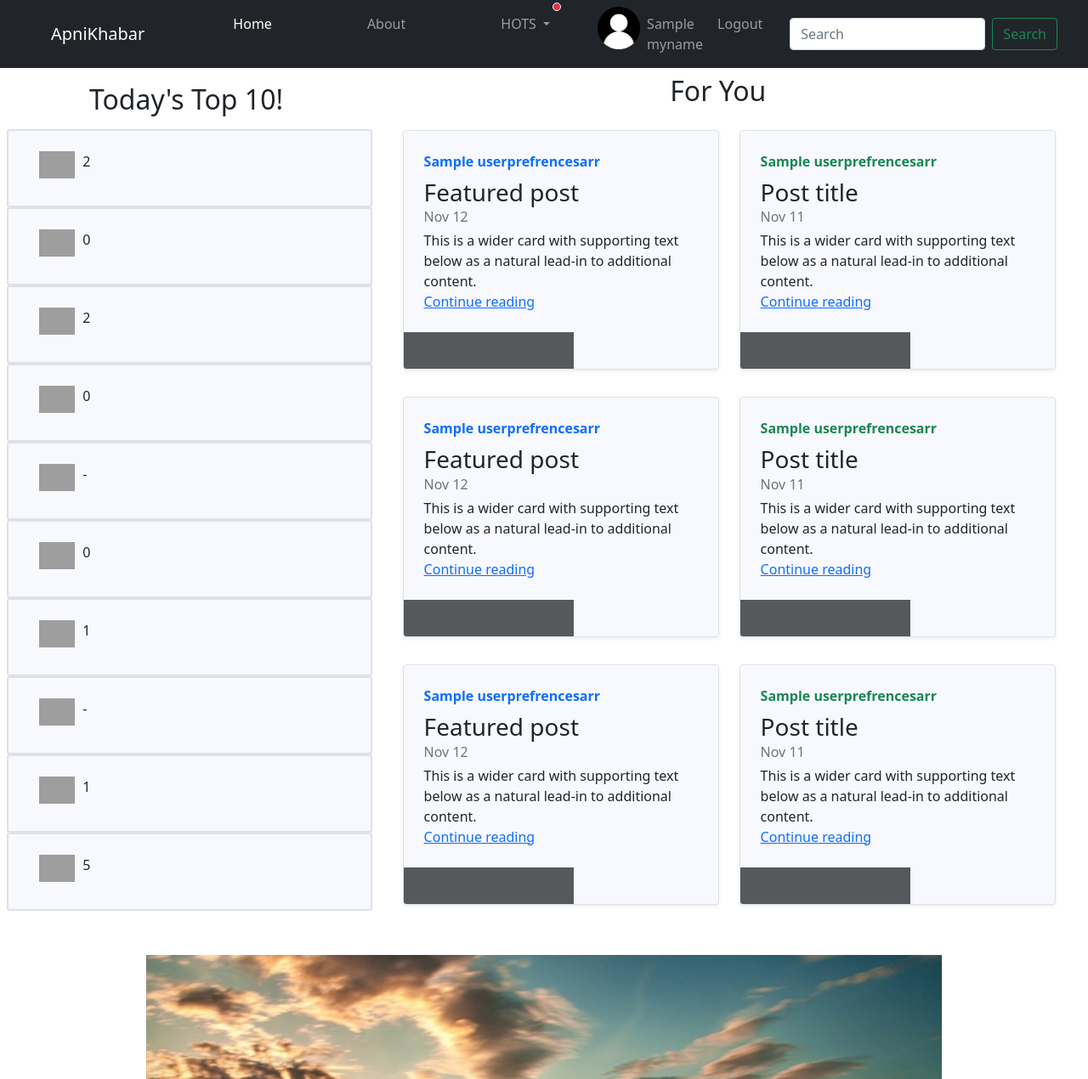
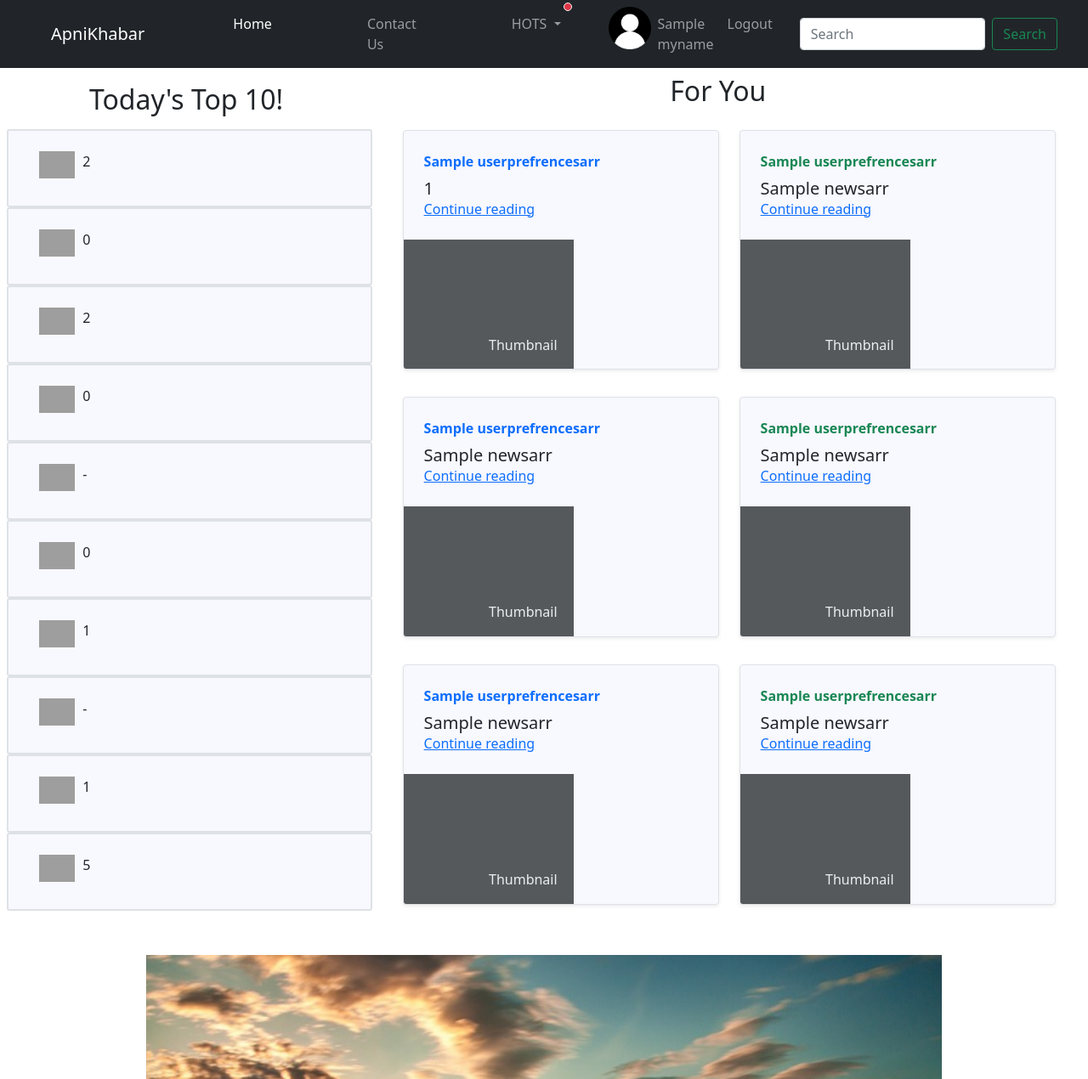
Before and after one commit to amanmehra262001/ApniKhabar, a Flask app: template templates/index.html in a window 1280 px wide. Shown: the top 1270 px of the page at 85% size. Run offline with Flask 2, Linux system fonts and the light colour scheme; the template is opened without the code that fills it: most values are stand-ins (such as "Sample title", 1, 10 or a date in 2020); some libraries are stand-ins or nearby versions; grey boxes are pictures that could not be loaded.

Commit message:
Changed about page to contact page and added query form to that page

```diff
--- a/app.py
+++ b/app.py
@@ -1,4 +1,5 @@
-from flask import Flask, redirect, render_template, request, session
+from webbrowser import get
+from flask import Flask, redirect, render_template, request, session, url_for
 from flask_sqlalchemy import SQLAlchemy
 from datetime import datetime
 from decouple import config
@@ -32,6 +33,13 @@ class User(db.Model):
         return f"{self.uname}-{self.mail}"
 
 
+# class Query(db.Model):
+#     queryfname = db.Column(db.String(20), nullable=False)
+#     querylname = db.Column(db.String(20), nullable=False)
+#     querymail = db.Column(db.String(50), nullable=False, primary_key=True)
+#     querydesc = db.Column(db.String(500), nullable=False)
+
+
 api_key = config('API_KEY')
 generalprefrences = ['world', 'design', 'stocks',
                      'entertainment', 'arts', 'technology', 'culture', 'photography', 'politics', 'celebrity']
@@ -55,6 +63,29 @@ def getimage(topicsarr, imgsrcarr):
     return imgsrcarr
 
 
+def getnews(topicsarr):
+    finalnewsarr = ['0', '1']
+    newsarr = []
+    imgsrcarr = []
+    for topic in topicsarr:
+        unsplash_image = f"https://api.unsplash.com/search/photos/?query={topic}&per_page=1&client_id={unsplash_api_key}"
+        response = urlopen(unsplash_image)
+        data_json = json.loads(response.read())
+        imgsrcarr.append(data_json['results'][0]['urls']['raw'])
+        all_articles = newsapi.get_everything(q=topic,
+                                              sources='bbc-news,the-verge',
+                                              domains='bbc.co.uk,techcrunch.com',
+                                              from_param='2022-01-08',
+                                              to='2022-02-05',
+                                              language='en',
+                                              sort_by='relevancy',
+                                              page=2)
+        newsarr.append(all_articles['articles'][0]['title'])
+    finalnewsarr[0] = newsarr
+    finalnewsarr[1] = imgsrcarr
+    return finalnewsarr
+
+
 @app.route("/")
 def index():
     # print(all_articles)
@@ -76,6 +107,7 @@ def index():
     # print(todayTopTenarr)
     todayTopTenimgsrc = getimage(generalprefrences, todayTopTenimgsrc)
     print(todayTopTenimgsrc)
+    newsarr = getnews(generalprefrences)
     try:
         myname = session.get('myname', None)
     except:
@@ -85,16 +117,17 @@ def index():
         # print(user.userprefrencesstr)
         userprefrencesarr = user.userprefrencesstr.split()
         # print(userprefrencesarr)
-        return render_template('index.html', myname=myname, generalprefrences=generalprefrences, todayTopTenarr=todayTopTenarr, userprefrencesarr=userprefrencesarr, unsplash_api_key=unsplash_api_key, todayTopTenimgsrc=todayTopTenimgsrc)
-    return render_template('index.html', generalprefrences=generalprefrences, todayTopTenarr=todayTopTenarr, unsplash_api_key=unsplash_api_key, todayTopTenimgsrc=todayTopTenimgsrc)
+        newsarr = getnews(userprefrencesarr)
+        return render_template('index.html', myname=myname, generalprefrences=generalprefrences, todayTopTenarr=todayTopTenarr, userprefrencesarr=userprefrencesarr, unsplash_api_key=unsplash_api_key, todayTopTenimgsrc=todayTopTenimgsrc, newsarr=newsarr)
+    return render_template('index.html', generalprefrences=generalprefrences, todayTopTenarr=todayTopTenarr, unsplash_api_key=unsplash_api_key, todayTopTenimgsrc=todayTopTenimgsrc, newsarr=newsarr)
 
 
-@ app.route("/about")
-def about():
+@ app.route("/contact")
+def contact():
     myname = session.get('myname', None)
     if myname:
-        return render_template('about.html', myname=myname)
-    return render_template('about.html')
+        return render_template('contact.html', myname=myname)
+    return render_template('contact.html')
 
 
 @ app.route("/signin")
@@ -122,17 +155,14 @@ def checksignin():
             uname = (request.form['uname'])
             mail = (request.form['mail'])
             paswrd = (request.form['paswrd'])
-
-            # occupied = "userregistered"
-            return redirect('/pref')
+            print(uname)
+            if uname == "":
+                if paswrd == "":
+                    occupied = "emptysubmit"
+            else:
+                return redirect(url_for('pref'))
 
     return render_template('signin.html', occupied=occupied, user=user)
-
-
-@ app.route("/logout", methods=['GET', 'POST'])
-def logout():
-    session.clear()
-    return redirect('/')
 
 
 @ app.route("/pref", methods=['GET', 'POST'])
@@ -161,8 +191,14 @@ def pref():
         db.session.add(user)
         db.session.commit()
         # print(userprefrencesstr)
-        return redirect('/signin')
+        return redirect(url_for('signin'))
     return render_template('pref.html')
+
+
+@ app.route("/logout", methods=['GET', 'POST'])
+def logout():
+    session.clear()
+    return redirect('/')
 
 
 # business movies shopping crypto inovations
--- a/templates/about.html
+++ /dev/null
@@ -1 +0,0 @@
-{% extends "basic.html" %} {% block title %} About {%endblock%} {% block body %} {{myname}} {%endblock%}
--- a/templates/basic.html
+++ b/templates/basic.html
@@ -26,7 +26,7 @@
                             <a class="nav-link  active" aria-current="page" href="/">Home</a>
                         </li>
                         <li class="nav-item mx-5">
-                            <a class="nav-link" href="/about">About</a>
+                            <a class="nav-link" href="/contact">Contact Us</a>
                         </li>
                         <li style="margin-right: 2vw;" class="nav-item dropdown mx-5">
                             <a class="nav-link dropdown-toggle" href="#" id="navbarDropdown" role="button" data-bs-toggle="dropdown" aria-expanded="false">
--- a/templates/index.html
+++ b/templates/index.html
@@ -34,13 +34,11 @@
                     <div class="row g-0 border rounded overflow-hidden flex-md-row mb-4 shadow-sm h-md-250 position-relative " style=" background-color: ghostwhite;height: 31vh; ">
                         <div class="col p-4 d-flex flex-column position-static ">
                             <strong class="d-inline-block mb-2 text-primary ">{{userprefrencesarr[i]}}</strong>
-                            <h3 class="mb-0 ">Featured post</h3>
-                            <div class="mb-1 text-muted ">Nov 12</div>
-                            <p class="card-text mb-auto ">This is a wider card with supporting text below as a natural lead-in to additional content.</p>
+                            <h5 class="mb-0 ">{{newsarr[0][i]}}</h5>
                             <a href="# " class="stretched-link ">Continue reading</a>
                         </div>
                         <div class="col-auto d-none d-lg-block ">
-                            <svg class="bd-placeholder-img " width="200 " height="250 " xmlns="http://www.w3.org/2000/svg " role="img " aria-label="Placeholder: Thumbnail " preserveAspectRatio="xMidYMid slice " focusable="false
+                            <svg class="bd-placeholder-img " width="200 " height="250 " xmlns={{newsarr[1][i]}} role="img " aria-label="Placeholder: Thumbnail " preserveAspectRatio="xMidYMid slice " focusable="false
                     "><title>Placeholder</title><rect width="100% " height="100% " fill="#55595c "></rect><text x="50% " y="50% " fill="#eceeef " dy=".3em ">Thumbnail</text></svg>
 
                         </div>
@@ -51,13 +49,11 @@
                     <div class="row g-0 border rounded overflow-hidden flex-md-row mb-4 shadow-sm h-md-250 position-relative " style=" background-color: ghostwhite;height: 31vh; ">
                         <div class="col p-4 d-flex flex-column position-static ">
                             <strong class="d-inline-block mb-2 text-primary ">{{generalprefrences[i]}}</strong>
-                            <h3 class="mb-0 ">Featured post</h3>
-                            <div class="mb-1 text-muted ">Nov 12</div>
-                            <p class="card-text mb-auto ">This is a wider card with supporting text below as a natural lead-in to additional content.</p>
+                            <h5 class="mb-0 ">{{newsarr[0][i]}}</h5>
                             <a href="# " class="stretched-link ">Continue reading</a>
                         </div>
                         <div class="col-auto d-none d-lg-block ">
-                            <svg class="bd-placeholder-img " width="200 " height="250 " xmlns="http://www.w3.org/2000/svg " role="img " aria-label="Placeholder: Thumbnail " preserveAspectRatio="xMidYMid slice " focusable="false
+                            <svg class="bd-placeholder-img " width="200 " height="250 " xmlns={{newsarr[1][i]}} role="img " aria-label="Placeholder: Thumbnail " preserveAspectRatio="xMidYMid slice " focusable="false
                     "><title>Placeholder</title><rect width="100% " height="100% " fill="#55595c "></rect><text x="50% " y="50% " fill="#eceeef " dy=".3em ">Thumbnail</text></svg>
 
                         </div>
@@ -67,13 +63,11 @@
                     <div class="row g-0 border rounded overflow-hidden flex-md-row mb-4 shadow-sm h-md-250 position-relative " style=" background-color: ghostwhite; height: 31vh; ">
                         <div class="col p-4 d-flex flex-column position-static ">
                             <strong class="d-inline-block mb-2 text-success ">{{userprefrencesarr[i+1]}}</strong>
-                            <h3 class="mb-0 ">Post title</h3>
-                            <div class="mb-1 text-muted ">Nov 11</div>
-                            <p class="mb-auto ">This is a wider card with supporting text below as a natural lead-in to additional content.</p>
+                            <h5 class="mb-0 ">{{newsarr[0][i+1]}}</h5>
                             <a href="# " class="stretched-link ">Continue reading</a>
                         </div>
                         <div class="col-auto d-none d-lg-block ">
-                            <svg class="bd-placeholder-img " width="200 " height="250 " xmlns="http://www.w3.org/2000/svg " role="img " aria-label="Placeholder: Thumbnail " preserveAspectRatio="xMidYMid slice " focusable="false
+                            <svg class="bd-placeholder-img " width="200 " height="250 " xmlns={{newsarr[1][i+1]}} role="img " aria-label="Placeholder: Thumbnail " preserveAspectRatio="xMidYMid slice " focusable="false
                     "><title>Placeholder</title><rect width="100% " height="100% " fill="#55595c "></rect><text x="50% " y="50% " fill="#eceeef " dy=".3em ">Thumbnail</text></svg>
 
                         </div>
@@ -84,13 +78,11 @@
                     <div class="row g-0 border rounded overflow-hidden flex-md-row mb-4 shadow-sm h-md-250 position-relative " style=" background-color: ghostwhite;height: 31vh; ">
                         <div class="col p-4 d-flex flex-column position-static ">
                             <strong class="d-inline-block mb-2 text-primary ">{{generalprefrences[i+1]}}</strong>
-                            <h3 class="mb-0 ">Featured post</h3>
-                            <div class="mb-1 text-muted ">Nov 12</div>
-                            <p class="card-text mb-auto ">This is a wider card with supporting text below as a natural lead-in to additional content.</p>
+                            <h5 class="mb-0 ">{{newsarr[0][i+1]}}</h5>
                             <a href="# " class="stretched-link ">Continue reading</a>
                         </div>
                         <div class="col-auto d-none d-lg-block ">
-                            <svg class="bd-placeholder-img " width="200 " height="250 " xmlns="http://www.w3.org/2000/svg " role="img " aria-label="Placeholder: Thumbnail " preserveAspectRatio="xMidYMid slice " focusable="false
+                            <svg class="bd-placeholder-img " width="200 " height="250 " xmlns={{newsarr[1][i+1]}} role="img " aria-label="Placeholder: Thumbnail " preserveAspectRatio="xMidYMid slice " focusable="false
                     "><title>Placeholder</title><rect width="100% " height="100% " fill="#55595c "></rect><text x="50% " y="50% " fill="#eceeef " dy=".3em ">Thumbnail</text></svg>
 
                         </div>
@@ -111,13 +103,11 @@
                     <div class="row g-0 border rounded overflow-hidden flex-md-row mb-4 shadow-sm h-md-250 position-relative " style=" background-color: ghostwhite;height: 31vh; ">
                         <div class="col p-4 d-flex flex-column position-static ">
                             <strong class="d-inline-block mb-2 text-primary ">{{generalprefrences[i]}}</strong>
-                            <h3 class="mb-0 ">Featured post</h3>
-                            <div class="mb-1 text-muted ">Nov 12</div>
-                            <p class="card-text mb-auto ">This is a wider card with supporting text below as a natural lead-in to additional content.</p>
+                            <h5 class="mb-0 ">{{newsarr[0][i]}}</h5>
                             <a href="# " class="stretched-link ">Continue reading</a>
                         </div>
                         <div class="col-auto d-none d-lg-block ">
-                            <svg class="bd-placeholder-img " width="200 " height="250 " xmlns="http://www.w3.org/2000/svg " role="img " aria-label="Placeholder: Thumbnail " preserveAspectRatio="xMidYMid slice " focusable="false
+                            <svg class="bd-placeholder-img " width="200 " height="250 " xmlns={{newsarr[1][i]}} role="img " aria-label="Placeholder: Thumbnail " preserveAspectRatio="xMidYMid slice " focusable="false
                     "><title>Placeholder</title><rect width="100% " height="100% " fill="#55595c "></rect><text x="50% " y="50% " fill="#eceeef " dy=".3em ">Thumbnail</text></svg>
 
                         </div>
@@ -128,13 +118,11 @@
                     <div class="row g-0 border rounded overflow-hidden flex-md-row mb-4 shadow-sm h-md-250 position-relative " style=" background-color: ghostwhite; height: 31vh; ">
                         <div class="col p-4 d-flex flex-column position-static ">
                             <strong class="d-inline-block mb-2 text-success ">{{generalprefrences[i+1]}}</strong>
-                            <h3 class="mb-0 ">Post title</h3>
-                            <div class="mb-1 text-muted ">Nov 11</div>
-                            <p class="mb-auto ">This is a wider card with supporting text below as a natural lead-in to additional content.</p>
+                            <h5 class="mb-0 ">{{newsarr[0][i+1]}}</h5>
                             <a href="# " class="stretched-link ">Continue reading</a>
                         </div>
                         <div class="col-auto d-none d-lg-block ">
-                            <svg class="bd-placeholder-img " width="200 " height="250 " xmlns="http://www.w3.org/2000/svg " role="img " aria-label="Placeholder: Thumbnail " preserveAspectRatio="xMidYMid slice " focusable="false
+                            <svg class="bd-placeholder-img " width="200 " height="250 " xmlns={{newsarr[1][i+1]}} role="img " aria-label="Placeholder: Thumbnail " preserveAspectRatio="xMidYMid slice " focusable="false
                     "><title>Placeholder</title><rect width="100% " height="100% " fill="#55595c "></rect><text x="50% " y="50% " fill="#eceeef " dy=".3em ">Thumbnail</text></svg>
 
                         </div>
--- a/templates/pref.html
+++ b/templates/pref.html
@@ -1,4 +1,5 @@
 <!doctype html>
+
 <html lang="en">
 
 <head>
@@ -117,8 +118,6 @@
     <script src="https://cdn.jsdelivr.net/npm/@popperjs/core@2.10.2/dist/umd/popper.min.js " integrity="sha384-7+zCNj/IqJ95wo16oMtfsKbZ9ccEh31eOz1HGyDuCQ6wgnyJNSYdrPa03rtR1zdB " crossorigin="anonymous "></script>
     <script src="https://cdn.jsdelivr.net/npm/bootstrap@5.1.3/dist/js/bootstrap.min.js " integrity="sha384-QJHtvGhmr9XOIpI6YVutG+2QOK9T+ZnN4kzFN1RtK3zEFEIsxhlmWl5/YESvpZ13 " crossorigin="anonymous "></script>
 
-
-
 </body>
 
 </html>
--- a/templates/signin.html
+++ b/templates/signin.html
@@ -52,9 +52,9 @@
                     <strong>Username already occupied but password not matched</strong>. Please try some other username
                     <button type="button" class="btn-close" data-bs-dismiss="alert" aria-label="Close"></button>
                 </div>
-                {% elif occupied == 'userregistered' %}
-                <div class="alert alert-success alert-dismissible fade show" role="alert">
-                    <strong>New account created successfully</strong>. Please refill the form to login
+                {% elif occupied == 'emptysubmit' %}
+                <div class="alert alert-warning alert-dismissible fade show" role="alert">
+                    <strong>No Input!</strong> given by user. Please refill the form to login
                     <button type="button" class="btn-close" data-bs-dismiss="alert" aria-label="Close"></button>
                 </div>
                 {%else%} {% endif %}
```
Also changed, not shown: templates/contact.html (added, +20 -0 lines), students.sqlite3.
